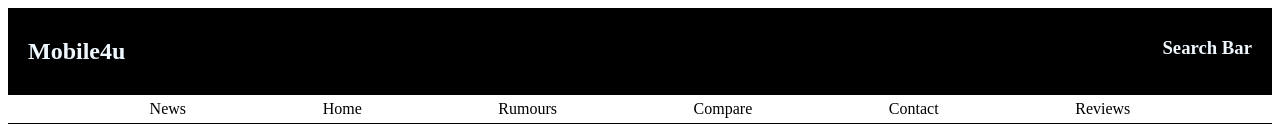
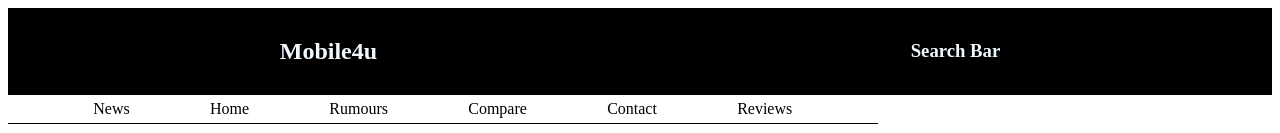
Before and after one commit to mobiles4u/Code, a Next.js app: page / in a window 1280 px wide. Shown: the top 133 px of the page. Built offline with nearby package versions, Linux system fonts and the light colour scheme.

Commit message:
Update Home.module.css

```diff
--- a/styles/Home.module.css
+++ b/styles/Home.module.css
@@ -3,11 +3,15 @@
 
 }
 
-.Container {}
+.Container {
+
+}
 
 .Container__Header {
+
   display: flex;
-  justify-content: space-between;
+  justify-content: space-around;
+  align-items: center;
   background-color: black;
   color: aliceblue;
   padding: 5px;
@@ -21,6 +25,10 @@
 
 .Container_SearchBar {
   padding: 5px 15px;
+
+}
+.Container_SearchBar input {
+  border-radius: 10px;
 }
 
 .Container__Navbar {
@@ -30,6 +38,7 @@
   color: rgb(0, 0, 0);
   padding: 5px;
   border-bottom: 1px solid black;
+  width: 68%;
 }
 
 .ad {
```
